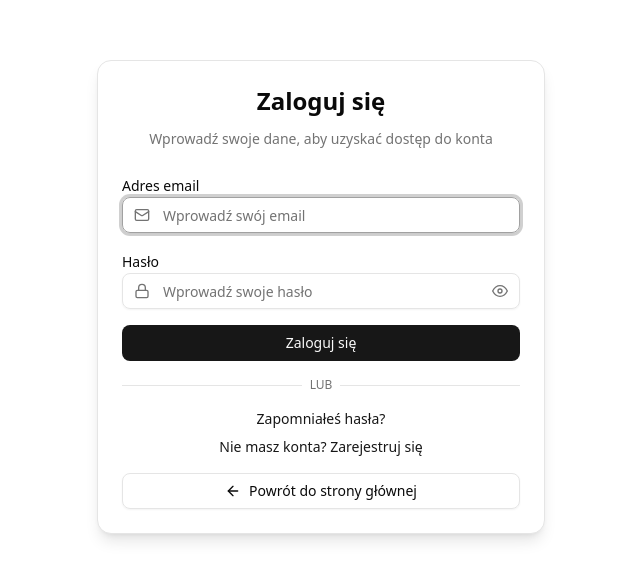
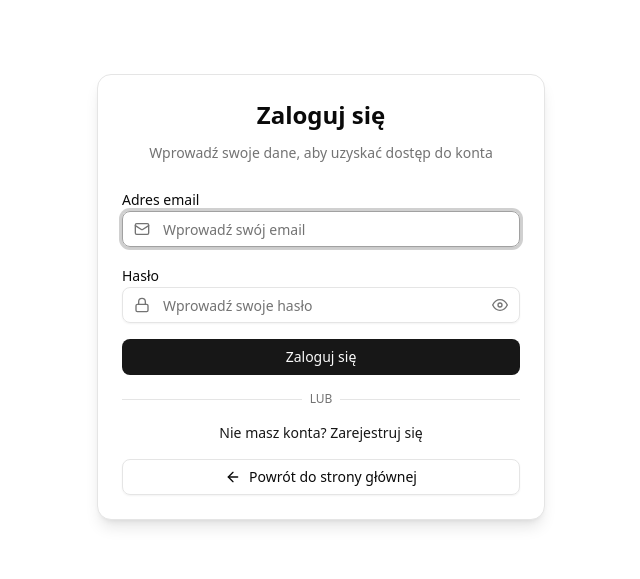
Before and after one commit to kacperous/GitPushers-HackAndPlay, a React (Vite) app in the folder Frontend/GitPushers/: page /login in a window 1280 px wide. Shown: the part 103-682 px from the top of the page, without its empty margins (319-959 px from the left). Built offline with nearby package versions, Linux system fonts and the light colour scheme.

Commit message:
dupa fixes 2

```diff
--- a/Frontend/GitPushers/src/pages/LoginPage.tsx
+++ b/Frontend/GitPushers/src/pages/LoginPage.tsx
@@ -100,6 +100,23 @@ export default function LoginPage({ onLogin, onBackToHome, onGoToRegister }: Log
         <ArrowLeft className="h-4 w-4" />
         Powrót do strony głównej
       </Button>
+    )
+  }
+
+  const BackToRegisterButton: React.FC<{ onGoToRegister?: () => void }> = ({ onGoToRegister }) => {
+    const navigate = useNavigate()
+    return (
+      <button
+        type="button"
+        onClick={(e) => {
+          e.preventDefault()
+          if (onGoToRegister) onGoToRegister()
+          else navigate('/register')
+        }}
+        className="text-primary hover:underline block w-full"
+      >
+        Nie masz konta? Zarejestruj się
+      </button>
     )
   }
 
@@ -216,19 +233,7 @@ export default function LoginPage({ onLogin, onBackToHome, onGoToRegister }: Log
 
               {/* Links */}
               <div className="space-y-2 text-center text-sm">
-                <a href="#" className="text-primary hover:underline block">
-                  Zapomniałeś hasła?
-                </a>
-                <button
-                  type="button"
-                  onClick={(e) => {
-                    e.preventDefault()
-                    if (onGoToRegister) onGoToRegister()
-                  }}
-                  className="text-primary hover:underline block w-full"
-                >
-                  Nie masz konta? Zarejestruj się
-                </button>
+                <BackToRegisterButton onGoToRegister={onGoToRegister} />
               </div>
 
               {/* Back to Home Button - always visible; if parent provides onBackToHome it will be used, otherwise navigate to '/' */}
```
